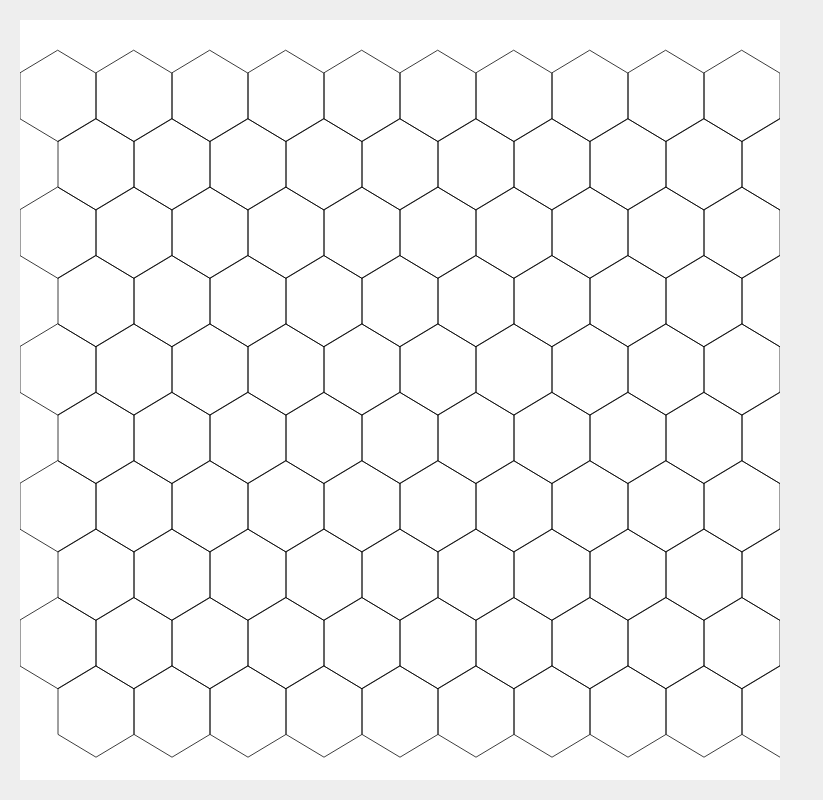
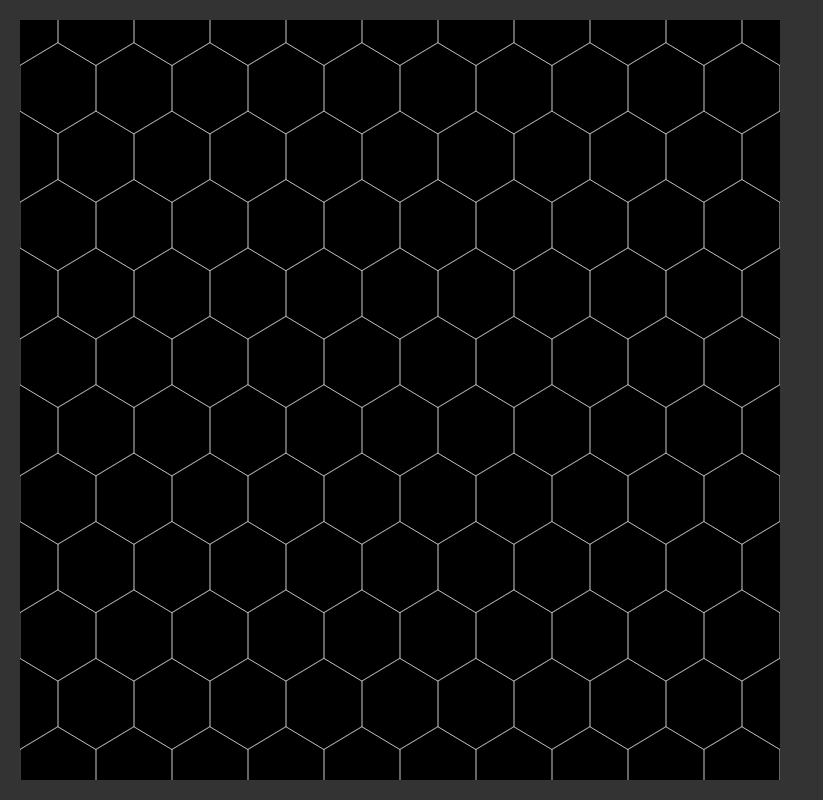
Before and after one commit to bohnacker/svg-playground, a SvelteKit app: page / in a window 1280 px wide. Shown: the whole page, without its empty margins (0-823 px from the left). Built offline with nearby package versions, Linux system fonts and the light colour scheme.

Commit message:
better comments and dark mode

```diff
--- a/src/app.css
+++ b/src/app.css
@@ -1,5 +1,5 @@
 body {
-    background-color: #eee;
+    background-color: #333;
     width: 100vw;
     height: 100vh;
     margin: 0;
--- a/src/routes/+page.svelte
+++ b/src/routes/+page.svelte
@@ -1,27 +1,27 @@
 <script>
-  function calculatePosition(i, j) {
-    // Versatz nach rechts für die einzelnen Sechsecke
-    let x = i * 100;
-    // Alles um 50 Pixel nach rechts
-    x = x + 50;
-    // Jede zweite Reihe um 50 Pixel nach rechts versetzen, wenn j ungerade ist
-    if (j % 2 === 1) {
+  function calculatePosition(xi, yi) {
+    // xi (eine Zahl von 0 bis 10) wird in Pixel umgerechnet
+    let x = xi * 100;
+    // yi (eine Zahl von 0 bis 9) is vor allem für die vertikale Positionierung zuständig,
+    // wird aber auch für die horizontale Versetzung jeder zweiten Reihe gebraucht.
+    // Jede zweite Reihe um 50 Pixel nach rechts versetzen, wenn yi ungerade ist
+    if (yi % 2 === 1) {
       x = x + 50;
     }
-    // Vertikale Positionierung
-    const y = 100 + j * 90;
-    return { x: x, y: y };
+    // yi benutzen, um die vertikale Positionierung zu berechnen
+    const y = yi * 90;
+    // Rückgabe eines Strings, der die Koordinaten im Format "x y" enthält. Dieser kann direkt im translate() verwendet werden.
+    return x + " " + y;
   }
 </script>
 
-
 <svg viewbox="0 0 1000 1000" xmlns="http://www.w3.org/2000/svg" stroke-linejoin="round" stroke-linecap="round" stroke-width="1" fill="none" stroke="#000000">
-    <rect x="0" y="0" width="1000" height="1000" fill="#ffffff" stroke="none"/>
+    <rect x="0" y="0" width="1000" height="1000" fill="#000" stroke="none"/>
 
     <!-- Variante mit Funktionsaufruf -->
-    {#each Array(10) as _, j}
-      {#each Array(10) as _, i}
-        <polygon transform="translate({calculatePosition(i, j).x} {calculatePosition(i, j).y})" points="0 -60, 50 -30, 50 30, 0 60, -50 30, -50 -30" />
+    {#each Array(12) as _, yi}
+      {#each Array(11) as _, xi}
+        <polygon transform="translate({calculatePosition(xi, yi)})" points="0 -60, 50 -30, 50 30, 0 60, -50 30, -50 -30" stroke="#ffffff99"/>
       {/each}
     {/each}
 
```
